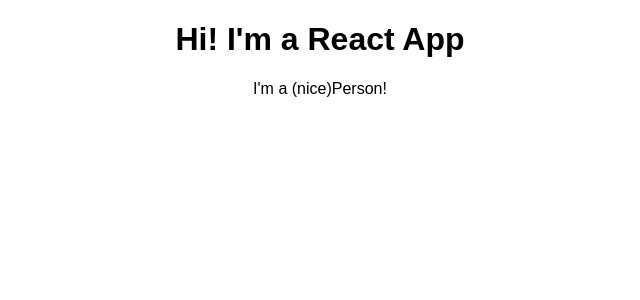
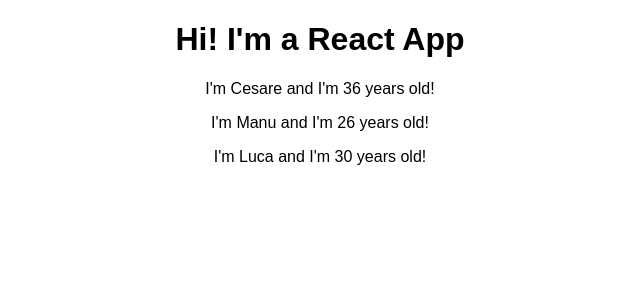
Before and after one commit to cesarecamurani/react-complete-guide, a React (Create React App) app: page / in a window 1280 px wide. Shown: the top 300 px of the page, without its empty margins (320-960 px from the left). Built offline with nearby package versions, Linux system fonts and the light colour scheme.

Commit message:
Created Person component

```diff
--- a/src/App.js
+++ b/src/App.js
@@ -7,7 +7,9 @@
     return (
       <div className="App">
         <h1>Hi! I'm a React App</h1>
-        <Person />
+        <Person name="Cesare" age="36"/>
+        <Person name="Manu" age="26"/>
+        <Person name="Luca" age="30"/>
       </div>
     );
   }
--- a/src/Person/Person.js
+++ b/src/Person/Person.js
@@ -1,7 +1,7 @@
 import React from 'react';
 
-const person = () => {
-  return <p>I'm a (nice)Person!</p>
+const person = (props) => {
+  return <p>I'm { props.name } and I'm { props.age } years old!</p>
 }
 
 export default person;
```
